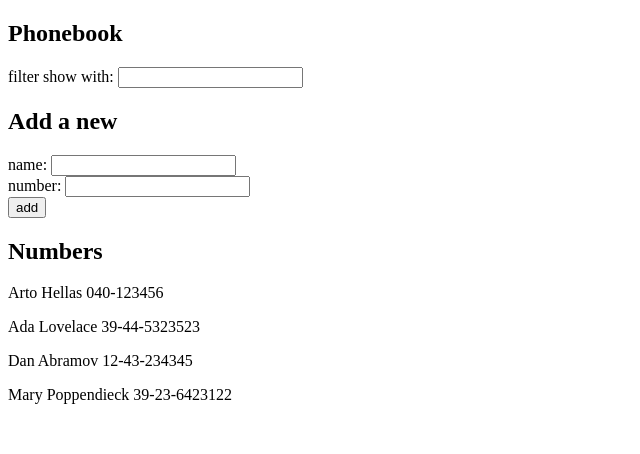
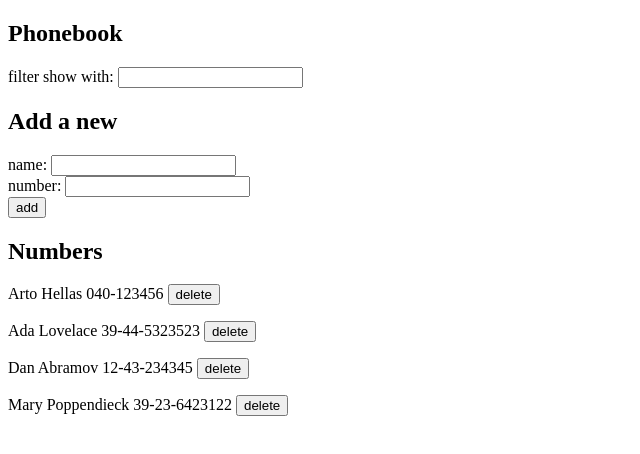
Before and after one commit to davarayud/fullstackopen, a React (Create React App) app in the folder part2/Phonebook/: page / in a window 1280 px wide. Shown: the top 454 px of the page, without its empty margins (0-640 px from the left). Built offline with nearby package versions, Linux system fonts and the light colour scheme; data requests are answered from the project's data file.

Commit message:
add exercise 2.15, 2.16, 2.17, 2.18, 2.19 and 2.20

```diff
--- a/part2/Phonebook/db.json
+++ b/part2/Phonebook/db.json
@@ -1,5 +1,5 @@
 {
-    "persons":[
+  "persons": [
     {
       "name": "Arto Hellas",
       "number": "040-123456",
--- a/part2/Phonebook/src/App.js
+++ b/part2/Phonebook/src/App.js
@@ -1,5 +1,6 @@
 import React, { useState, useEffect } from 'react'
-import axios from 'axios'
+import personsServices from './services/persons'
+import Notification from './components/Notification'
 import PersonForm from './components/PersonForm'
 import Filter from './components/Filter'
 import ShowPersons from './components/ShowPersons'
@@ -9,29 +10,63 @@ const App = () => {
   const [filter, setFilter] = useState('')
   const [newName, setNewName] = useState('')
   const [newNumber, setNewNumber] = useState('')
+  const [notifMessage, setNotifMessege] = useState( [ null, ''] )
 
   const hook = () => {
-    axios
-      .get('http://localhost:3001/persons')
-      .then(response => {
-        setPersons(response.data)
+    personsServices
+      .getAll()
+      .then(initialPersons => {
+        setPersons(initialPersons)
       })
   }
+  useEffect(hook, [])
 
-  useEffect(hook, [])
+  const setNotifObjet = (notif) => {
+    setNotifMessege(notif)
+    setTimeout(() => {
+      setNotifMessege([null,''])
+    }, 5000)
+  }
 
   const addPerson = (event) => {
     event.preventDefault()
     if ((persons.filter(person => person.name === newName)).length > 0){
-      alert(`${newName} is already added to phonebook`)
+      if (window.confirm(`${newName} is already added to phonebook, replace the old number with a new one?`)){
+        const personToModif = persons.find(person => person.name === newName)
+        const changedPerson = {...personToModif, number: newNumber}
+        personsServices
+          .updatePerson(personToModif.id, changedPerson)
+          .then(response => {
+            setNotifObjet([`Modified ${newName}`, 'add-modif'])
+            setPersons(persons.map(person => person.id !== personToModif.id ? person : response))
+            setNewName('')
+            setNewNumber('')
+          })
+          .catch(error => {
+            setNotifObjet([`${newName} was already removed from server`, 'error'])
+            setPersons(persons.filter(person => person.id !== personToModif.id))
+          })
+      }
     } else {
       const personObject ={
         name: newName ,
         number: newNumber
       }
-      setPersons(persons.concat(personObject))
-      setNewName('')
-      setNewNumber('')
+      personsServices
+        .createPerson(personObject)
+        .then(returnedPerson => {
+          setNotifObjet([`Added ${newName}`, 'add-modif'])
+          setPersons(persons.concat(returnedPerson))
+          setNewName('')
+          setNewNumber('')
+        })
+    }
+  }
+
+  const deletePerson = (personToDelete) => {
+    if (window.confirm(`Delete ${personToDelete.name}?`)){
+      personsServices.deletePerson(personToDelete.id)
+      setPersons(persons.filter(person => person.id !== personToDelete.id))
     }
   }
 
@@ -42,6 +77,7 @@ const App = () => {
   return (
     <div>
       <h2>Phonebook</h2>
+      <Notification notifObjet={notifMessage} />
       <Filter filter={filter} setFilter={setFilter} />
       <h2>Add a new</h2>
       <PersonForm
@@ -52,7 +88,7 @@ const App = () => {
         setNewNumber={setNewNumber}
       />
       <h2>Numbers</h2>
-      <ShowPersons persons={personsToShow} />
+      <ShowPersons persons={personsToShow} deletePerson={deletePerson} />
     </div>
   )
 }
--- /dev/null
+++ b/part2/Phonebook/src/Index.css
@@ -0,0 +1,19 @@
+.add-modif{
+  color: white;
+  background: green;
+  font-size: 20px;
+  border-width: 0px;
+  border-radius: 20px;
+  padding: 15px;
+  margin-bottom: 10px;
+}
+
+.error{
+  color: white;
+  background: red;
+  font-size: 20px;
+  border-radius: 20px;
+  border-width: 0px;
+  padding: 15px;
+  margin-bottom: 10px;
+}
--- /dev/null
+++ b/part2/Phonebook/src/components/Notification.js
@@ -0,0 +1,16 @@
+import React from "react";
+
+const Notification = ( { notifObjet }) => {
+    const [message, type] = notifObjet
+    if (message === null) {
+        return null
+    }
+
+    return (
+        <div className={type}>
+            {message}
+        </div>
+    )
+}
+
+export default Notification
--- a/part2/Phonebook/src/components/ShowPersons.js
+++ b/part2/Phonebook/src/components/ShowPersons.js
@@ -1,8 +1,20 @@
 import React from "react";
 
-const PersonLine = ({ person }) => <p>{person.name} {person.number}</p>
+const PersonLine = ({ person, deletePerson }) => {
+  const handleClick = () => deletePerson(person)
+  return(
+    <p>
+      {person.name} {person.number} <button onClick={handleClick}>delete</button>
+    </p>
+  )
+}
 
-const ShowPersons = ({ persons }) =>
-  persons.map(person => <PersonLine key={person.name} person={person} />)
+const ShowPersons = ({ persons, deletePerson }) =>
+  persons.map(person =>
+    <PersonLine
+      key={person.id}
+      person={person}
+      deletePerson={deletePerson}
+    />)
 
 export default ShowPersons
--- a/part2/Phonebook/src/index.js
+++ b/part2/Phonebook/src/index.js
@@ -1,6 +1,7 @@
 import React from 'react';
 import ReactDOM from 'react-dom/client';
 import App from './App';
+import './Index.css';
 
 const root = ReactDOM.createRoot(document.getElementById('root'));
 root.render(
--- /dev/null
+++ b/part2/Phonebook/src/services/persons.js
@@ -0,0 +1,23 @@
+import axios from "axios";
+const baseUrl = 'http://localhost:3001/persons'
+
+const getAll = () =>{
+    const request = axios.get(baseUrl)
+    return request.then(response => response.data)
+}
+
+const createPerson = newObject =>{
+    const request = axios.post(baseUrl, newObject)
+    return request.then(response => response.data)
+}
+
+const deletePerson = idPersonToDelete =>{
+    axios.delete(`${baseUrl}/${idPersonToDelete}`)
+}
+
+const updatePerson = (idPerson, changedPerson) => {
+    const request = axios.put(`${baseUrl}/${idPerson}`, changedPerson)
+    return request.then(response => response.data)
+}
+
+export default {getAll, createPerson, updatePerson, deletePerson}
```
Lines whose indentation alone changed are shown as unchanged.
